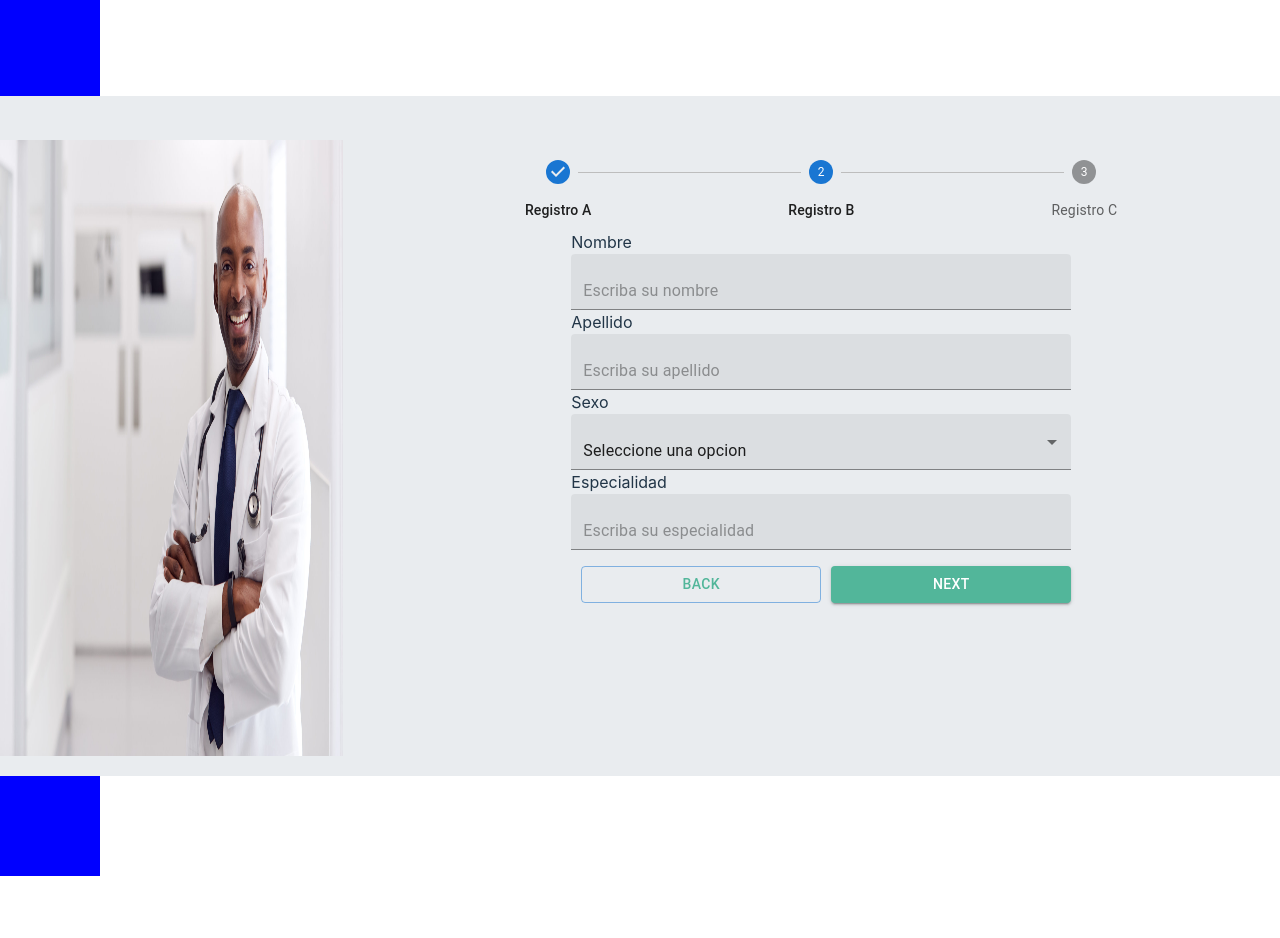
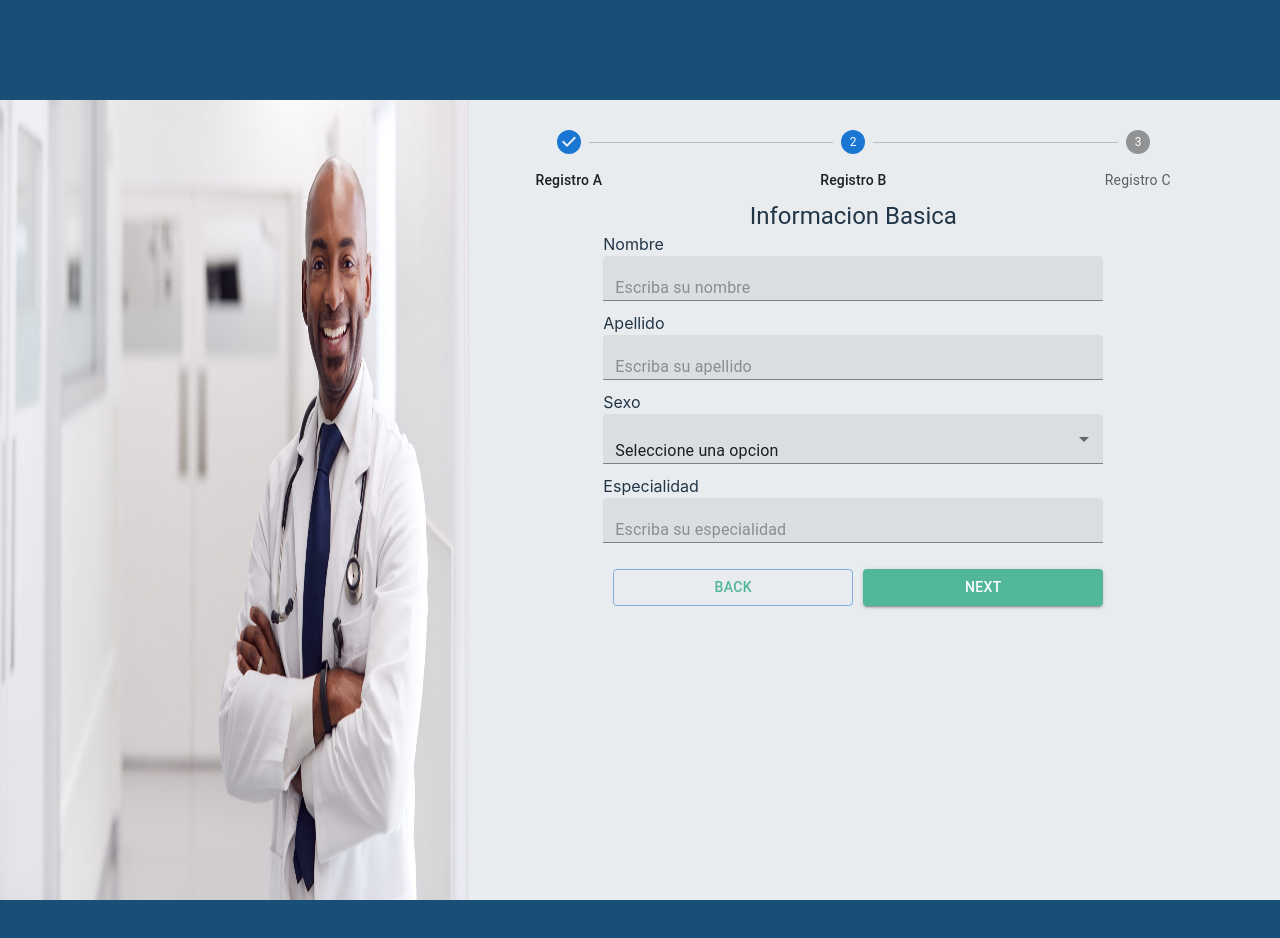
Before and after one commit to LennyMGarcia/MediLog, a React (Vite) app in the folder Cliente/: page / in a window 1280 px wide. Shown: the top 938 px of the page. Before the commit the page ends 876 px from the top, so only its background shows below. Built offline with nearby package versions, Linux system fonts and the light colour scheme.

Commit message:
Feat: Mejora de select, input y register

```diff
--- a/Cliente/src/App.tsx
+++ b/Cliente/src/App.tsx
@@ -7,9 +7,9 @@ function App() {
 
   return (
     <>
-      <div style={{background:"blue", width:"100px", height:"100px"}} ></div>
+      <div style={{background:"#194E77", width:"100VW", height:"100px"}} ></div>
       <Register></Register>
-      <div style={{background:"blue", width:"100px", height:"100px"}} ></div>
+      <div style={{background:"#194E77", width:"100VW", height:"100px"}} ></div>
     </>
   )
 }
--- a/Cliente/src/Register/Components/BasicInformationForm.tsx
+++ b/Cliente/src/Register/Components/BasicInformationForm.tsx
@@ -1,58 +1,60 @@
 import React from "react";
 import RegistrationControl from "./forms-control/RegistratioControl";
+import { Box, Typography } from "@mui/material";
 
 
 interface IBasicInformationForm {
-type:string
+    type: string
 }
 
-const BasicInformationForm: React.FC<IBasicInformationForm> = ({type = "paciente"}) => {
+const BasicInformationForm: React.FC<IBasicInformationForm> = ({ type = "paciente" }) => {
     return (
         <>
-            <div>
-                <div>
+            <Box>
+                <Box sx={{textAlign:"center"}}><Typography variant={"h5"}>Informacion Basica</Typography></Box>
+                <Box>
                     <RegistrationControl
                         control="input"
                         label="Nombre"
                         name="nombre" />
-                </div>
-                <div>
+                </Box>
+                <Box>
                     <RegistrationControl
                         control="input"
                         label="Apellido"
                         name="apellido"
-                         />
-                </div>
+                    />
+                </Box>
 
-                <div>
+                <Box>
                     <RegistrationControl
                         control="select"
                         label="Sexo"
                         name="Sexo"
                         selectObject={[
-                            {key:"Hombre", value:"m"},
-                            {key:"Mujer", value:"f"},
+                            { key: "Hombre", value: "m" },
+                            { key: "Mujer", value: "f" },
 
                         ]}
                     />
-                </div>
+                </Box>
 
-                { type == "paciente" ?
-                <div><RegistrationControl
+                {type == "paciente" ?
+                    <Box><RegistrationControl
                         control="input"
                         label="Cedula"
                         name="Cedula" />
 
-                </div>: "especialista" ?
-                <div> <RegistrationControl
-                        control="input"
-                        label="Especialidad"
-                        name="especialidad"  />
-                </div>
-                : <div style={{color:"red"}}>Tipo no encontrado</div>
+                    </Box> : "especialista" ?
+                        <Box> <RegistrationControl
+                            control="input"
+                            label="Especialidad"
+                            name="especialidad" />
+                        </Box>
+                        : <Box style={{ color: "red" }}>Tipo no encontrado</Box>
                 }
 
-            </div>
+            </Box>
         </>
     )
 }
--- a/Cliente/src/Register/Components/Register.tsx
+++ b/Cliente/src/Register/Components/Register.tsx
@@ -48,13 +48,13 @@ const Register: React.FC = () => {
       ];
 
     return (
-        <Box mt={"7.5vh"} width={"100vw"} height={"85vh"} sx={{ backgroundColor: "#E9ECEF" }}>
-            <Grid container spacing={isMediumScreen ? 8 : 0} width={"100vw"}>
-                <Grid item width={isMediumScreen ? "100vw" : "0"} height={isMediumScreen ? "85vh" : "0"} md={4}>
-                    <img style={{margin: -20}} width={"100%"} height={"100%"} src={prueba2} alt="" />
-                </Grid>
+        <Box width={"100vw"} height={"100vh"} sx={{ backgroundColor: "#E9ECEF" }}>
+            <Grid container  width={"100vw"}>
+            <Grid item md={4}>
+    <img style={{ width: '110%', height: '100vh' }} src={prueba2} alt="" />
+</Grid>
                 <Grid item md={8} xs={12}>
-                    <Stepper activeStep={1} alternativeLabel>
+                    <Stepper sx={{pt: "30px"}}  activeStep={1} alternativeLabel>
                         {steps.map((label) => (
                             <Step key={label}>
                                 <StepLabel>{label}</StepLabel>
--- a/Cliente/src/Register/Components/forms-control/RegisterInput.tsx
+++ b/Cliente/src/Register/Components/forms-control/RegisterInput.tsx
@@ -40,7 +40,9 @@ const RegisterInput: React.FC<InputProps> = ({ label, name = "", ...rest }) => {
                         error={Boolean(form.errors[name] && form.touched[name])}
                         helperText={form.errors[name] && form.touched[name] ? String(form.errors[name]) : ''}
                         {...rest}
-                        sx={{display:"block", width: isMediumScreen? "31.25rem" : "18.75rem"}}
+                        sx={{'& .MuiInputBase-root': { //componente interno de textField
+                            height: '45px',
+                        }, pb:"10px",display:"block", width: isMediumScreen? "31.25rem" : "18.75rem"}}
                     />
                 )}
             </Field>
--- a/Cliente/src/Register/Components/forms-control/RegisterSelect.tsx
+++ b/Cliente/src/Register/Components/forms-control/RegisterSelect.tsx
@@ -1,6 +1,6 @@
 import React, { useEffect } from 'react';
 import { Field, FieldProps } from 'formik';
-import { MenuItem, Select, SelectChangeEvent, SelectProps } from '@mui/material';
+import { MenuItem, Select, SelectChangeEvent, SelectProps, useMediaQuery, useTheme } from '@mui/material';
 import useDataRegisterStore, {RegisterSchemaValues } from "../../ZustandRegisterManagement";
 
 //Solo para omitir variant en la seleccion de SelectProps, puede ser usado nuevamente
@@ -37,6 +37,9 @@ const RegisterSelect: React.FC<ISelect> = ({ label, name = "name", selectObject,
         setRegisterData(name, newValue);
     };
 
+    const theme = useTheme();
+    const isMediumScreen = useMediaQuery(theme.breakpoints.up('md'));
+
     return (
         <>
             <label htmlFor={name}>{label}</label>
@@ -52,6 +55,8 @@ const RegisterSelect: React.FC<ISelect> = ({ label, name = "name", selectObject,
                             onChange={handleChange}
                             {...rest}
                             error={Boolean(form.errors[name] && form.touched[name])}
+                            sx={{height: '50px',
+                             mb:"10px",display:"block", width: isMediumScreen? "31.25rem" : "18.75rem"}}
                         >
                             <MenuItem key="" value="" disabled defaultValue="sel">
                                 Seleccione una opcion
```
